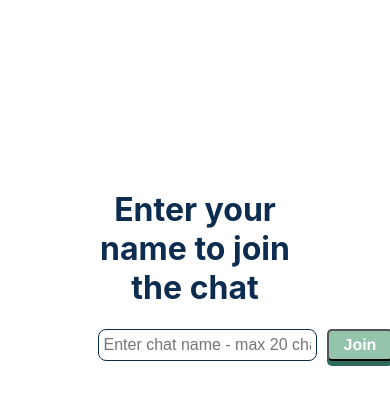
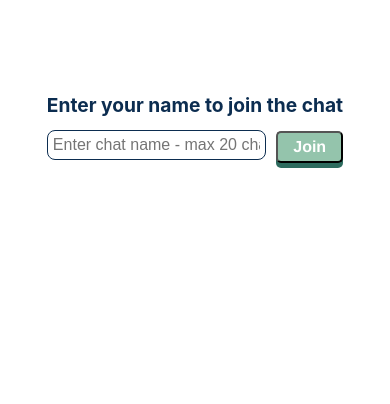
Before and after one commit to Marin303/react_webchat_scaledrone, a React (Create React App) app: page / in a window 390 px wide. Shown: the top 404 px of the page. Built offline with nearby package versions, Linux system fonts and the light colour scheme.

Commit message:
responsive fix

```diff
--- a/src/App.css
+++ b/src/App.css
@@ -4,9 +4,13 @@
   justify-content: space-between;
   margin: 50px auto;
 }
+body{
+  padding: 10px;
+}
 h1 {
   text-align: center;
   color: #0c2d50;
+  font-size:larger;
 }
 .Chat-container {
   margin: 50px auto;
@@ -16,7 +20,7 @@ h1 {
   justify-content: flex-end;
   display: flex;
   flex-direction: column;
-  width: 50%;
+  max-width: 70%;
 }
 .Messages {
   display: flex;
@@ -50,12 +54,13 @@ h1 {
 }
 
 .nameSetupWrapper {
-  margin-top: 20vh;
   display: flex;
   justify-content: center;
+
+  margin: 50px auto;
 }
 .NameSetup {
-  width: 50vw;
+  padding: 20px;
 }
 .Messages > .avatar {
   height: 35px;
@@ -88,12 +93,11 @@ h1 {
 
 form {
   display: flex;
-  width: 100%;
-  text-align: center;
+  flex-wrap: wrap;
   justify-content: space-between;
-  max-width: 900px;
-  margin: 0 auto 40px;
+  align-items: center;
 }
+
 
 .thisMember > .Message-content .text {
   background-color: #92a4b4;
@@ -101,7 +105,9 @@ form {
 }
 
 input {
+  display: flex;
   flex-grow: 1;
+  margin: 0 10px 5px 0;
   padding: 5px;
   font-size: 16px;
   border-radius: 8px;
@@ -116,7 +122,7 @@ input:focus {
 }
 
 button {
-  margin-left: 10px;
+  margin: auto;
   color: white;
   font-family: Helvetica, sans-serif;
   font-weight: bold;
@@ -127,7 +133,6 @@ button {
   display: block;
   position: relative;
   padding: 5px 15px;
-
   box-shadow: 0 5px 0 #2d6b5e;
   border-radius: 5px;
 }
@@ -150,3 +155,9 @@ button:after {
   z-index: -1;
   border-radius: 5px;
 }
+
+@media only screen and (max-width: 700px){
+  .Chat-container{
+    max-width: none;
+  }
+}
```
